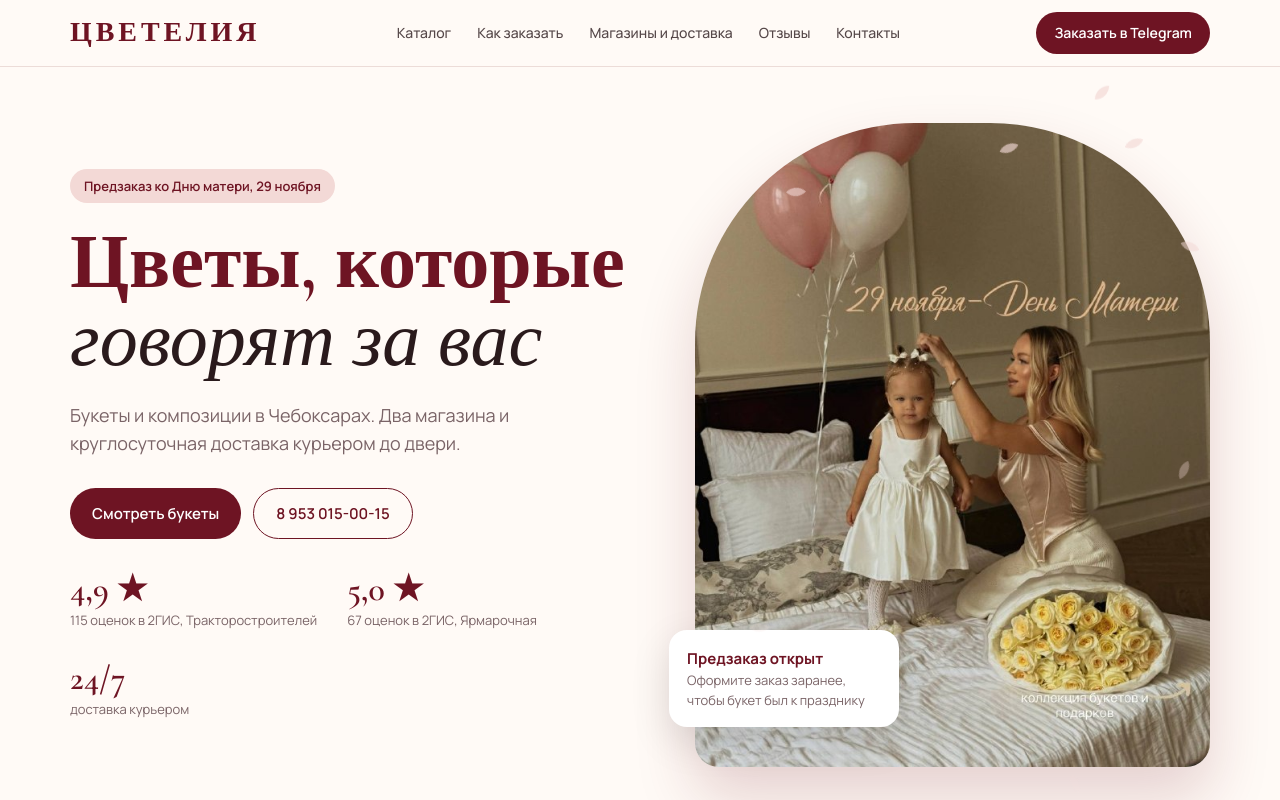
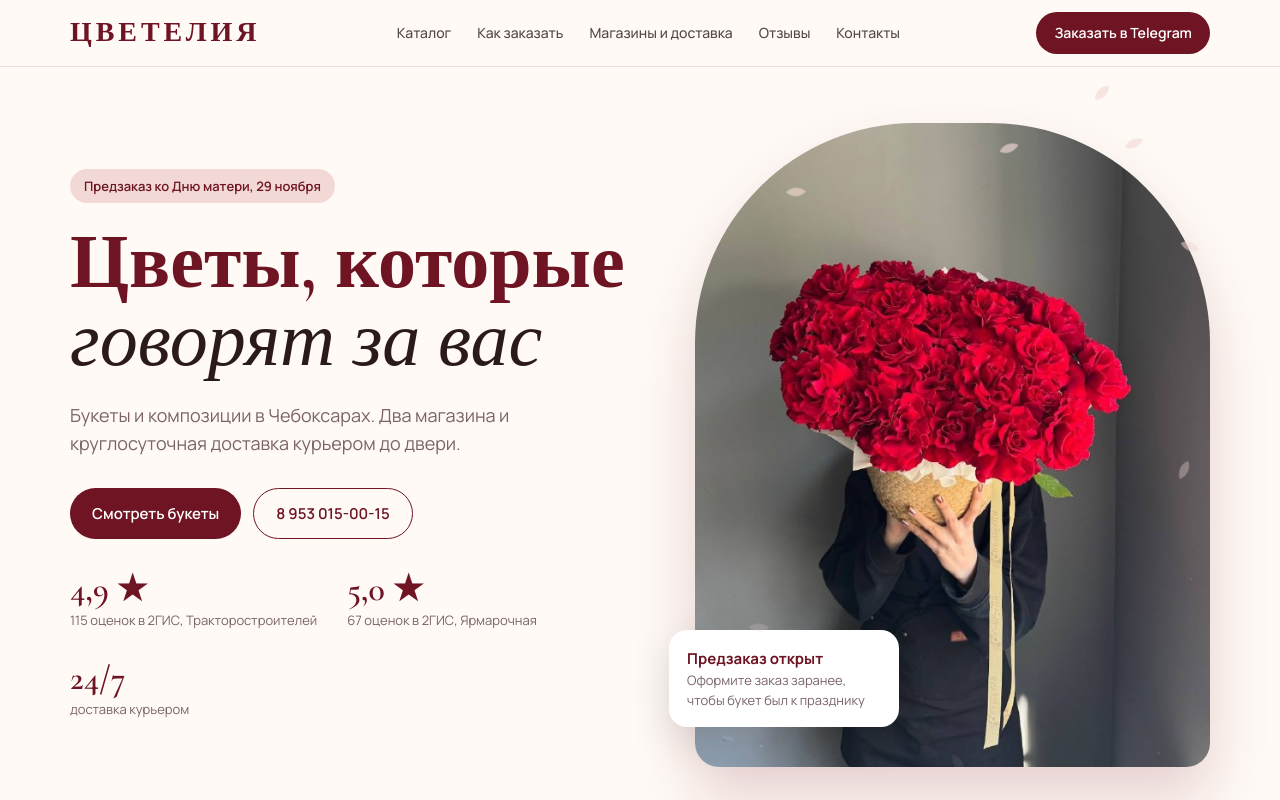
Before and after one commit to BloodBur/demos, a plain HTML site: page cveteliya/index.html in a window 1280 px wide. Shown: the top 800 px of the page. Drawn offline with nearby package versions, Linux system fonts and the light colour scheme.

Commit message:
Update index.html

```diff
--- a/cveteliya/index.html
+++ b/cveteliya/index.html
@@ -153,7 +153,7 @@ footer{padding:30px 0 100px;text-align:center;color:var(--mute);font-size:13px}
   </div>
  </div>
  <div class="hero-ph" id="heroPh">
-  <img src="c16117-0.jpg" alt="Цветелия, День матери 29 ноября">
+  <img src="c16117-6.jpg" alt="Букет красных роз от Цветелии">
   <div class="badge"><b>Предзаказ открыт</b><p>Оформите заказ заранее, чтобы букет был к празднику</p></div>
  </div>
 </div></div>
```
